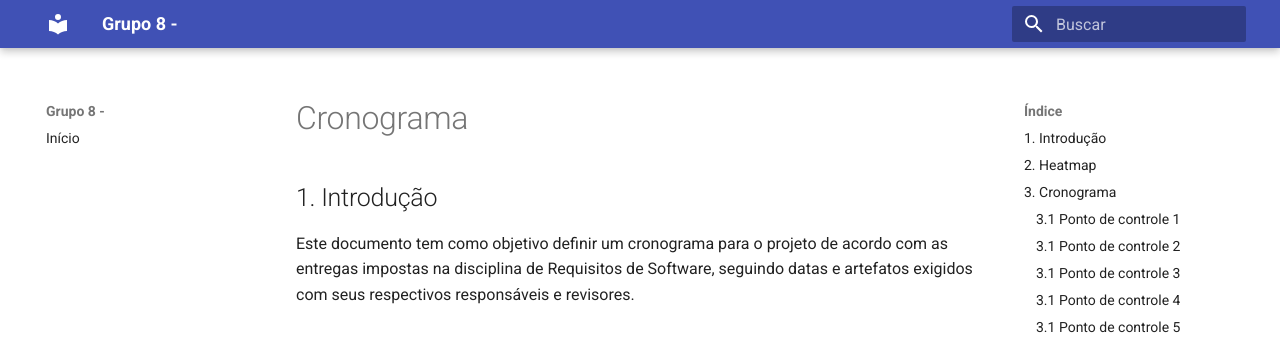
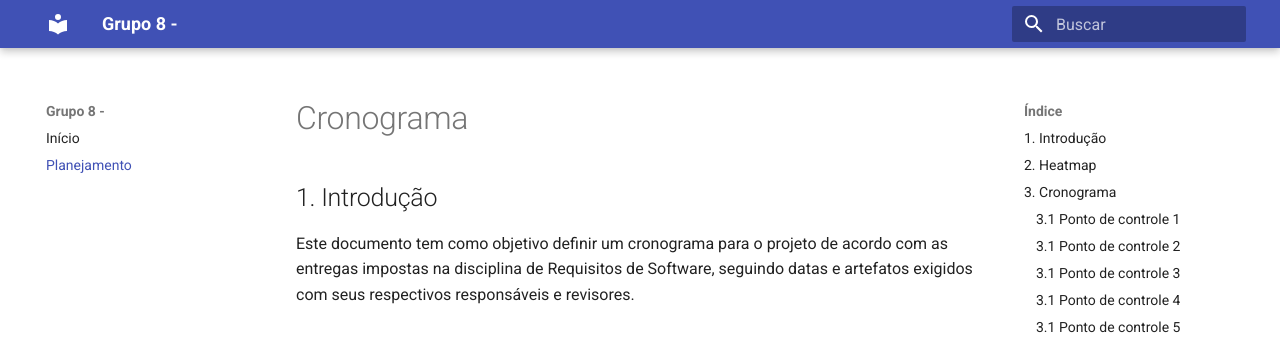
Before and after one commit to Requisitos-de-Software/2023.1-Twitch, an MkDocs documentation site: the page built from docs/planejamento/cronograma.md, in a window 1280 px wide. Shown: the top 345 px of the page. Built offline with MkDocs 1.6.1 and Material for MkDocs 9.7.7, drawn with Linux system fonts in a browser that asks for light colours.

Commit message:
Indexando página de cronograma

```diff
--- a/mkdocs.yml
+++ b/mkdocs.yml
@@ -6,3 +6,4 @@ theme:
 
 nav:
   - Início: index.md
+  - Planejamento: ./planejamento/cronograma.md
```
